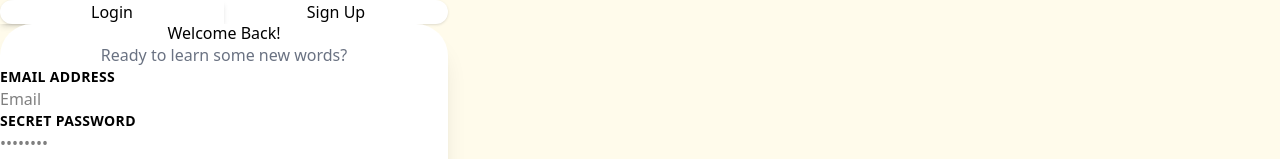
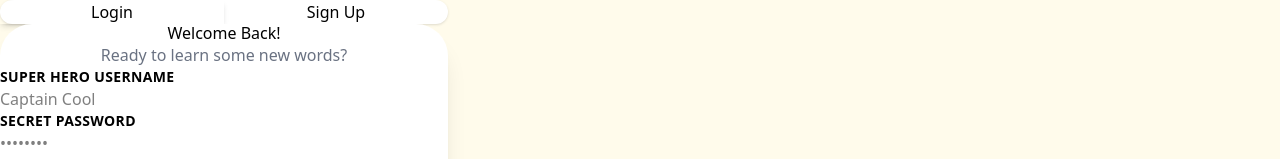
Before and after one commit to codehass/talait-translate-service-frontend, a Next.js app: page /register in a window 1280 px wide. Shown: the part 148-307 px from the top of the page. Built offline with nearby package versions, Linux system fonts and the light colour scheme.

Commit message:
update middle ware

```diff
--- a/middleware.ts
+++ b/middleware.ts
@@ -2,38 +2,37 @@
 import { NextResponse } from "next/server";
 import type { NextRequest } from "next/server";
 
-// This function checks for a valid authentication state
+// This function checks if the user is authenticated by looking for a session-token cookie
 function isAuthenticated(request: NextRequest) {
-	// 💡 This is the part you'll update with your real auth logic.
 	const sessionToken = request.cookies.get("session-token")?.value;
 
-	// For demonstration, checks if a session-token cookie exists.
+	// Return true if a session-token exists (authenticated user)
 	return !!sessionToken;
 }
 
-// 1. The main middleware function MUST be exported.
+// Main middleware function that checks authentication and protects the /translate route
 export function middleware(request: NextRequest) {
 	const { pathname } = request.nextUrl;
 
-	// Define the protected path
+	// If the requested path is /translate (protected)
 	if (pathname === "/translate") {
-		// Check if the user is authenticated
+		// Check if the user is authenticated by the presence of the session token
 		if (!isAuthenticated(request)) {
-			const url = new URL("/register", request.url);
+			// If not authenticated, redirect the user to the login page (or register if they need to create an account)
+			const url = new URL("/register", request.url); // or `/register` based on your flow
 
-			// Redirect the user to the login page
+			// Optionally, include a query parameter to send the user back to the protected route after successful login
 			url.searchParams.set("from", pathname);
 
 			return NextResponse.redirect(url);
 		}
 	}
 
-	// Allow the request to continue if the path is not protected or the user is authenticated
+	// Allow the request to continue if the user is authenticated or the path is not protected
 	return NextResponse.next();
 }
 
-// 2. The config object MUST be exported (if used to define the matcher).
+// Export the config object to specify the matcher (to only apply middleware to /translate path)
 export const config = {
-	// Only run middleware on the /translate path
 	matcher: ["/translate"],
 };
--- a/src/app/register/page.tsx
+++ b/src/app/register/page.tsx
@@ -161,11 +161,11 @@ export default function AuthForms() {
 						<form onSubmit={handleSubmit} className="relative z-10 space-y-4">
 							{view === "register" && (
 								<Input
-									label="Super Hero username"
-									placeholder="Captain Cool"
-									type="text"
-									name="username"
-									value={formData.username}
+									label="Email Address"
+									placeholder="Email"
+									type="email"
+									name="email"
+									value={formData.email}
 									onChange={handleInputChange}
 									required
 									icon={
@@ -175,13 +175,12 @@ export default function AuthForms() {
 									}
 								/>
 							)}
-
 							<Input
-								label="Email Address"
-								placeholder="Email"
-								type="email"
-								name="email"
-								value={formData.email}
+								label="Super Hero username"
+								placeholder="Captain Cool"
+								type="text"
+								name="username"
+								value={formData.username}
 								onChange={handleInputChange}
 								required
 								icon={
```
